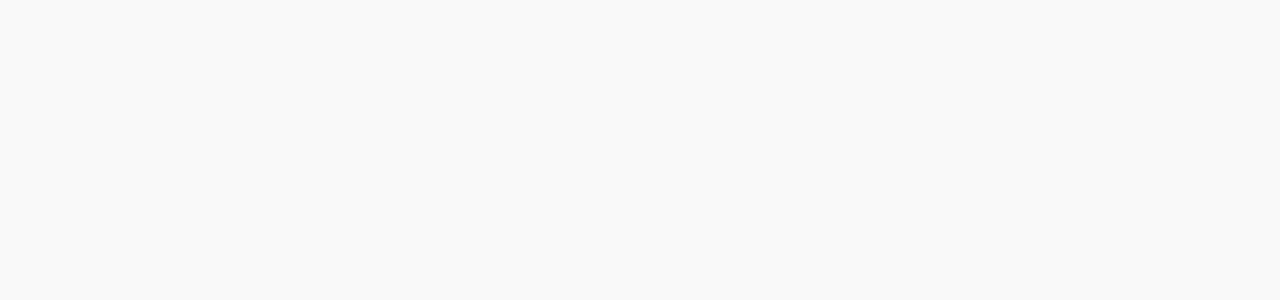
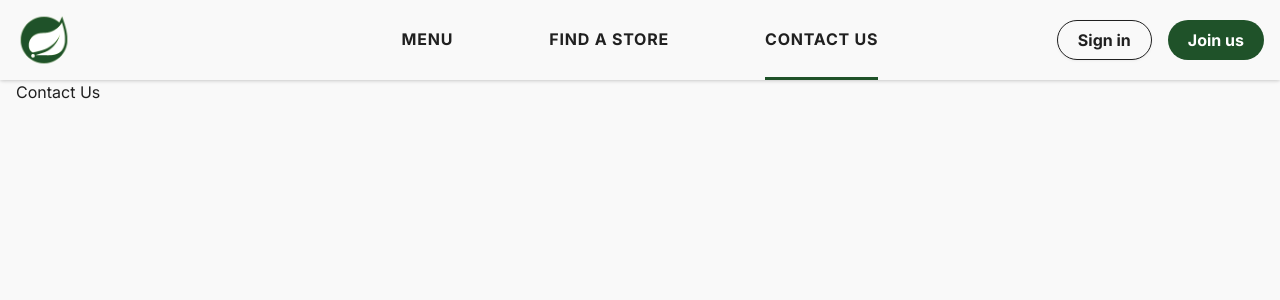
Before and after one commit to kbdev-21/fnb-admin, a React (Vite) app: page /contact in a window 1280 px wide. Before the commit this address had no page. Shown: the top 300 px of the page. Built offline with nearby package versions, Linux system fonts and the light colour scheme.

Commit message:
fix: fix UI bugs

```diff
--- a/src/App.tsx
+++ b/src/App.tsx
@@ -21,6 +21,8 @@ import OrderDetailPage from "./pages/admin/OrderDetailPage";
 import StaffDashboardPage from "./pages/StaffDashboardPage";
 import SignupPage from "./pages/SignupPage";
 import ProfilePage from "./pages/ProfilePage";
+import FindStorePage from "./pages/FindStorePage";
+import ContactUsPage from "./pages/ContactUsPage";
 
 const queryClient = new QueryClient();
 
@@ -39,6 +41,8 @@ function App() {
                 <Route path="/checkout" element={<CheckoutPage />} />
                 <Route path="/staff/dashboard" element={<StaffDashboardPage />} />
                 <Route path="/profile" element={<ProfilePage />} />
+                <Route path="/stores" element={<FindStorePage />} />
+                <Route path="/contact" element={<ContactUsPage />} />
               </Route>
               <Route element={<AdminLayout />}>
                 <Route
--- a/src/components/layout/WebNavbar.tsx
+++ b/src/components/layout/WebNavbar.tsx
@@ -1,4 +1,4 @@
-import { Link, useNavigate } from "react-router-dom";
+import { Link, useLocation, useNavigate } from "react-router-dom";
 import { Button } from "../ui/button";
 import { useAuth } from "@/contexts/auth-context";
 import {
@@ -11,6 +11,7 @@ import {
 export default function WebNavbar() {
   const auth = useAuth();
   const navigate = useNavigate();
+  const location = useLocation();
 
   const isLoggedIn = auth.isLoggedIn();
 
@@ -22,10 +23,34 @@ export default function WebNavbar() {
             <img src="/icon.png" alt="logo" className="w-14 h-14" />
           </Link>
         </div>
-        <div className="flex w-[50%] justify-around text-md font-[700] tracking-wider px-[2vw]">
-          <Link to="/menu">MENU</Link>
-          <Link to="/find-a-store">FIND A STORE</Link>
-          <Link to="/contact-us">CONTACT US</Link>
+        <div className="flex w-[50%] h-full justify-around text-md font-[700] tracking-wider px-[2vw]">
+          <Link
+            to="/menu"
+            className={`h-full flex items-center border-b-3 hover:text-primary ${location.pathname === "/menu"
+              ? "border-primary"
+              : "border-transparent"
+              }`}
+          >
+            MENU
+          </Link>
+          <Link
+            to="/stores"
+            className={`h-full flex items-center border-b-3 hover:text-primary ${location.pathname === "/stores"
+              ? "border-primary"
+              : "border-transparent"
+              }`}
+          >
+            FIND A STORE
+          </Link>
+          <Link
+            to="/contact"
+            className={`h-full flex items-center border-b-3 hover:text-primary ${location.pathname === "/contact"
+              ? "border-primary"
+              : "border-transparent"
+              }`}
+          >
+            CONTACT US
+          </Link>
         </div>
         <div className="w-[25%] flex justify-end gap-4 items-center">
           {!isLoggedIn ? (
@@ -82,7 +107,11 @@ export default function WebNavbar() {
             </DropdownMenuItem>
           )}
           {auth.myInfo?.role === "STAFF" && (
-              <DropdownMenuItem onClick={() => window.open("/staff/dashboard", "_blank")}>
+            <DropdownMenuItem
+              onClick={() =>
+                window.open("/staff/dashboard", "_blank")
+              }
+            >
               Staff dashboard
             </DropdownMenuItem>
           )}
--- a/src/pages/CheckoutPage.tsx
+++ b/src/pages/CheckoutPage.tsx
@@ -30,8 +30,7 @@ export default function CheckoutPage() {
   useEffect(() => {
     if (isCustomer && auth.myInfo) {
       setCustomerName(
-                `${auth.myInfo.firstName ?? ""} ${
-                    auth.myInfo.lastName ?? ""
+        `${auth.myInfo.firstName ?? ""} ${auth.myInfo.lastName ?? ""
           }`.trim()
       );
       setCustomerPhoneNum(auth.myInfo.phoneNum ?? "");
@@ -51,6 +50,7 @@ export default function CheckoutPage() {
     onSuccess: () => {
       alert("Order placed successfully");
       order.clearLines();
+      order.setDiscountCode(null);
       navigate("/");
     },
     onError: (err) => {
--- /dev/null
+++ b/src/pages/ContactUsPage.tsx
@@ -0,0 +1,7 @@
+export default function ContactUsPage() {
+  return (
+    <div>
+      <h1>Contact Us</h1>
+    </div>
+  );
+}
--- /dev/null
+++ b/src/pages/FindStorePage.tsx
@@ -0,0 +1,7 @@
+export default function FindStorePage() {
+  return (
+    <div>
+      <h1>Find a Store</h1>
+    </div>
+  );
+}
--- a/src/pages/StaffDashboardPage.tsx
+++ b/src/pages/StaffDashboardPage.tsx
@@ -28,7 +28,14 @@ import {
   DialogHeader,
   DialogTitle,
 } from "@/components/ui/dialog";
-import { Pencil, Package, MapPin, Clock, CreditCard } from "lucide-react";
+import {
+  Pencil,
+  Package,
+  MapPin,
+  Clock,
+  CreditCard,
+  Check,
+} from "lucide-react";
 import OrderStatusBadge from "@/components/app/OrderStatusBadge";
 import {
   formatVnd,
@@ -138,6 +145,8 @@ export default function StaffDashboardPage() {
         <CompletedOrdersTable
           orders={fulfilledOrdersQuery.data?.content ?? []}
           isLoading={fulfilledOrdersQuery.isLoading}
+          token={auth.token ?? ""}
+          onUpdate={refetchOrders}
         />
       </div>
     </div>
@@ -560,9 +569,13 @@ function EditOrderDialog({
 function CompletedOrdersTable({
   orders,
   isLoading,
+  token,
+  onUpdate,
 }: {
   orders: Order[];
   isLoading: boolean;
+  token: string;
+  onUpdate: () => void;
 }) {
   if (isLoading) {
     return (
@@ -636,6 +649,11 @@ function CompletedOrdersTable({
                   >
                     Created At
                   </TableHead>
+                  <TableHead
+                    className={"text-muted-foreground"}
+                  >
+                    Payment
+                  </TableHead>
                 </TableRow>
               </TableHeader>
               <TableBody>
@@ -651,9 +669,7 @@ function CompletedOrdersTable({
                         {index + 1}
                       </TableCell>
                       <TableCell className={"font-[600]"}>
-
-                          {order.id.slice(0, 8)}...
-
+                        {order.id.slice(0, 8)}...
                       </TableCell>
                       <TableCell>
                         {order.customerName}
@@ -688,6 +704,13 @@ function CompletedOrdersTable({
                           order.createdAt
                         ).toLocaleString()}
                       </TableCell>
+                      <TableCell>
+                        <PaymentStatusCell
+                          order={order}
+                          token={token}
+                          onUpdate={onUpdate}
+                        />
+                      </TableCell>
                     </TableRow>
                   );
                 })}
@@ -699,3 +722,85 @@ function CompletedOrdersTable({
     </Card>
   );
 }
+
+function PaymentStatusCell({
+  order,
+  token,
+  onUpdate,
+}: {
+  order: Order;
+  token: string;
+  onUpdate: () => void;
+}) {
+  const [isDialogOpen, setIsDialogOpen] = useState(false);
+
+  const updatePaymentMutation = useMutation({
+    mutationFn: () =>
+      updateOrderPayment(token, order.id, {
+        paid: true,
+      }),
+    onSuccess: () => {
+      alert("Marked as paid successfully");
+      onUpdate();
+      setIsDialogOpen(false);
+    },
+    onError: () => {
+      alert("Failed to update payment");
+    },
+  });
+
+  return (
+    <>
+      <div className="flex items-center justify-between gap-2">
+        <span
+          className={
+            order.paid
+              ? "text-green-600 font-medium"
+              : "text-destructive font-medium"
+          }
+        >
+          {order.paid ? "Paid" : "Unpaid"}
+        </span>
+        {!order.paid && (
+          <Button
+            variant="ghost"
+            size="icon"
+            className="h-7 w-7"
+            onClick={() => setIsDialogOpen(true)}
+            disabled={updatePaymentMutation.isPending}
+          >
+            <Check className="h-4 w-4" />
+          </Button>
+        )}
+      </div>
+
+      <Dialog open={isDialogOpen} onOpenChange={setIsDialogOpen}>
+        <DialogContent>
+          <DialogHeader>
+            <DialogTitle>Confirm payment</DialogTitle>
+            <DialogDescription>
+              Do you want to change to Paid?
+            </DialogDescription>
+          </DialogHeader>
+          <DialogFooter>
+            <Button
+              variant="outline"
+              onClick={() => setIsDialogOpen(false)}
+              disabled={updatePaymentMutation.isPending}
+            >
+              Cancel
+            </Button>
+            <Button
+              onClick={() => updatePaymentMutation.mutate()}
+              disabled={updatePaymentMutation.isPending}
+            >
+              {updatePaymentMutation.isPending
+                ? "Updating..."
+                : "Confirm"}
+            </Button>
+          </DialogFooter>
+        </DialogContent>
+      </Dialog>
+    </>
+  );
+}
```
Lines whose indentation alone changed are shown as unchanged.
